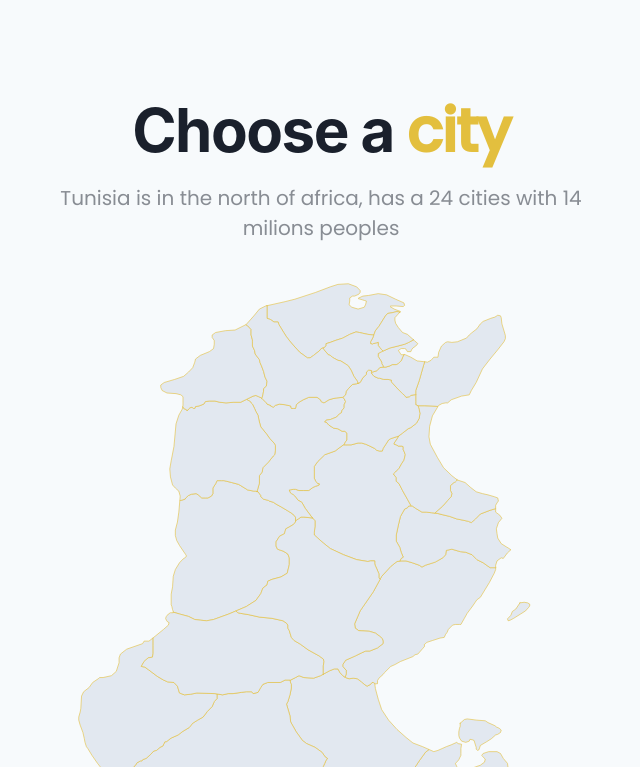
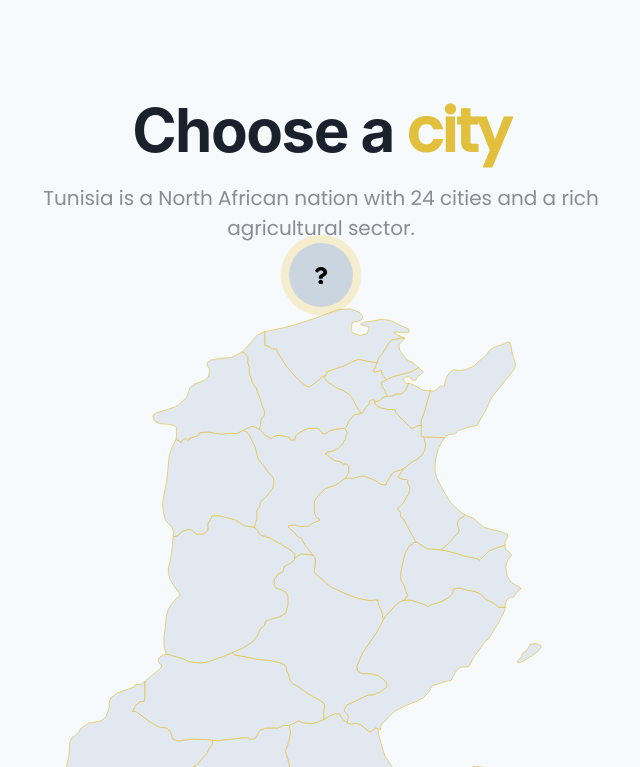
Before and after one commit to Black-Spear/Indigenes-Project, a React (Create React App) app in the folder client/: page / in a window 1280 px wide. Shown: the part 1313-2080 px from the top of the page, without its empty margins (319-959 px from the left). Built offline with nearby package versions, Linux system fonts and the light colour scheme.

Commit message:
added a tooltip to the landign for quick invest section CTA

```diff
--- /dev/null
+++ b/client/src/components/Tooltip1/Tooltip1.jsx
@@ -0,0 +1,67 @@
+import {
+  Avatar,
+  Box,
+  Button,
+  Flex,
+  keyframes,
+  useColorModeValue,
+} from '@chakra-ui/react';
+
+import { FaQuestion } from 'react-icons/fa';
+
+export function Tooltip1(props) {
+  const size = props.size;
+  const color = useColorModeValue('yellow.400', 'yellow');
+
+  const pulseRing = keyframes`
+	0% {
+    transform: scale(0.33);
+  }
+  40%,
+  50% {
+    opacity: 0;
+  }
+  100% {
+    opacity: 0;
+  }
+	`;
+
+  return (
+    <Box
+      as="div"
+      ml={{ base: '1rem', md: '38rem' }}
+      position="relative"
+      w={size}
+      h={size}
+      _before={{
+        content: "''",
+        position: 'relative',
+        display: 'block',
+        width: '300%',
+        height: '300%',
+        boxSizing: 'border-box',
+        marginLeft: '-100%',
+        marginTop: '-100%',
+        borderRadius: '50%',
+        bgColor: color,
+        animation: `2.25s ${pulseRing} cubic-bezier(0.455, 0.03, 0.515, 0.955) -0.4s infinite`,
+      }}
+    >
+      <Button
+        pos={'absolute'}
+        width="full"
+        h="full"
+        top="0"
+        variant={'ghost'}
+        borderRadius="full"
+        bgColor={useColorModeValue('gray.300', 'gray.900')}
+      >
+        <FaQuestion
+          size="1.1rem"
+          pb="10rem"
+          color={useColorModeValue('black', 'white')}
+        />
+      </Button>
+    </Box>
+  );
+}
--- a/client/src/pages/Landing.jsx
+++ b/client/src/pages/Landing.jsx
@@ -12,6 +12,7 @@ import { Vision } from '../sections/Landing/Vision/Vision';
 import { QuestionCards } from '../sections/Landing/QuestionCards/QuestionCards';
 import { Contact } from '../sections/Landing/Contact/Contact';
 import { Partners } from '../sections/Landing/Partners/Partners';
+import { Tooltip1 } from "../components/Tooltip1/Tooltip1";
 import {
   Box,
   Divider,
@@ -27,6 +28,8 @@ const Landing = () => {
       <Hero />
       <Box bg="gray.50" _dark={{ bg: colors }}>
         <Partners />
+
+
 
         <Map />
 
--- a/client/src/sections/Landing/Map/Map.jsx
+++ b/client/src/sections/Landing/Map/Map.jsx
@@ -12,6 +12,7 @@ import {
   ModalHeader,
   ModalOverlay,
   Text,
+  useBreakpointValue,
   useColorModeValue,
   useDisclosure,
   ListIcon,
@@ -21,17 +22,13 @@ import {
   Badge,
   HStack,
 } from '@chakra-ui/react';
+import { Tooltip1 } from '../../../components/Tooltip1/Tooltip1';
 import React, { useState } from 'react';
 import './style.css';
 import Popup from 'reactjs-popup';
 import data from './data.json';
 import { MdCheckCircle } from 'react-icons/md';
 import { useNavigate } from 'react-router-dom';
-import { motion, useAnimation } from 'framer-motion';
-import { useInView } from 'react-intersection-observer';
-import { useEffect } from 'react';
-
-// ! CODE STARTS HERE
 
 const Map = () => {
   const navigate = useNavigate();
@@ -49,26 +46,8 @@ const Map = () => {
     setSampleObject(sampleObject);
   }
 
-  const MotionButton = motion(Button);
-  const MotionFlex = motion(Flex);
-
-  const { ref, inView } = useInView({ threshold: 0.1 }); //variable of useInView declaration
-  const animation = useAnimation();
-
-  useEffect(() => {
-    if (inView) {
-      animation.start({});
-    }
-
-    if (!inView) {
-      animation.start({
-        x: '-100vw',
-      });
-    }
-  }, [animation, inView]);
-
   return (
-    <Box textAlign="center">
+    <Box>
       <Heading
         as="h1"
         size="3xl"
@@ -77,17 +56,30 @@ const Map = () => {
         mx="auto"
         lineHeight="1.2"
         letterSpacing="tight"
+        textAlign="center"
       >
         Choose a <span>city</span>
       </Heading>
-      <Text fontSize="xl" mt="4" maxW="xl" mx="auto" opacity={0.5}>
-        Tunisia is in the north of africa, has a 24 cities with 14 milions
-        peoples
+      <Text
+        fontSize="xl"
+        textAlign="center"
+        mt="4"
+        maxW="xl"
+        mx="auto"
+        opacity={0.5}
+        p={{ base: '5', sm: '0' }}
+      >
+        Tunisia is a North African nation with 24 cities and a rich agricultural
+        sector.
       </Text>
-      <Flex justify="center" align="center" py="3%" pb={20}>
+      <Flex justifyContent={'start'} alignContent="center">
+        <Tooltip1 size={{base:'4rem'} }
+        />
+      </Flex>
+      <Flex justify="center" align="center" pb={20}>
         <svg
           className="map"
-          height={900}
+          width={useBreakpointValue({ base: '95%', sm: '90%', lg: '32rem' })}
           baseprofile="tiny"
           stroke-linecap="round"
           version="1.2"
```
